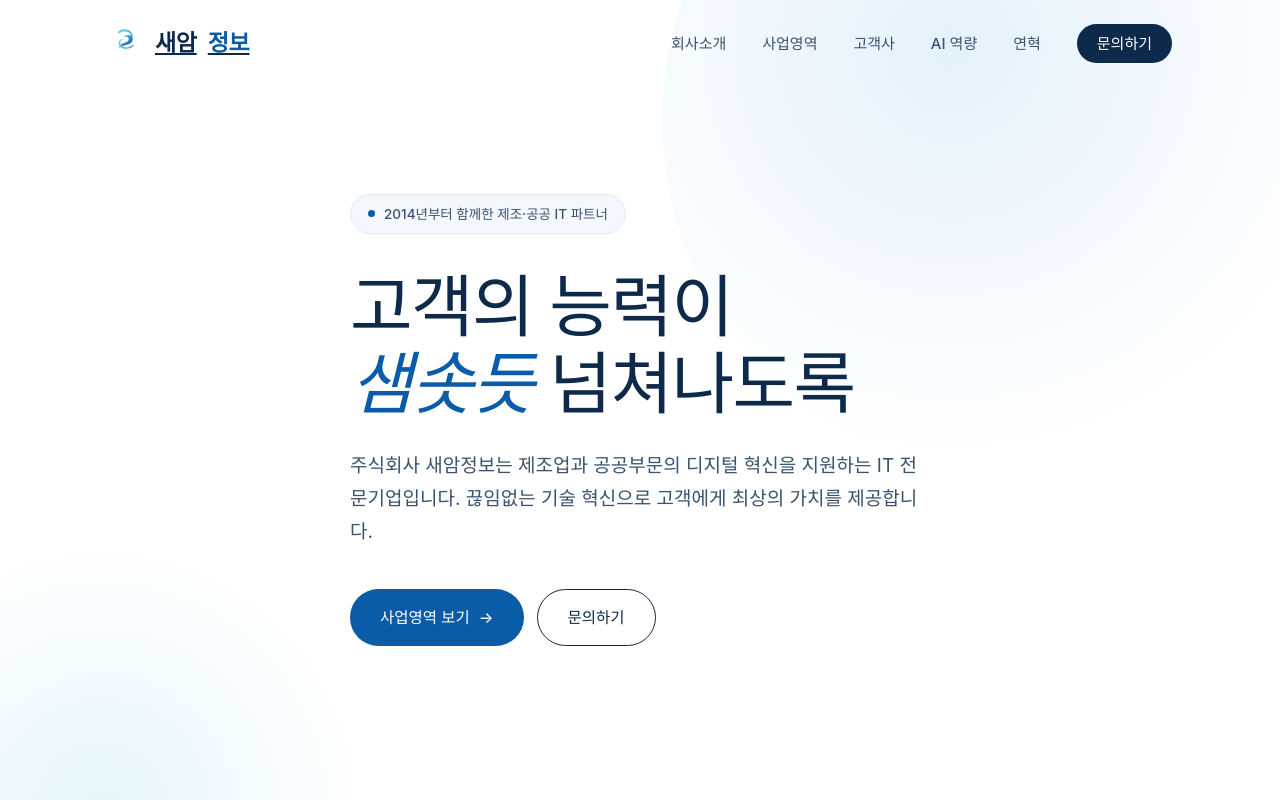
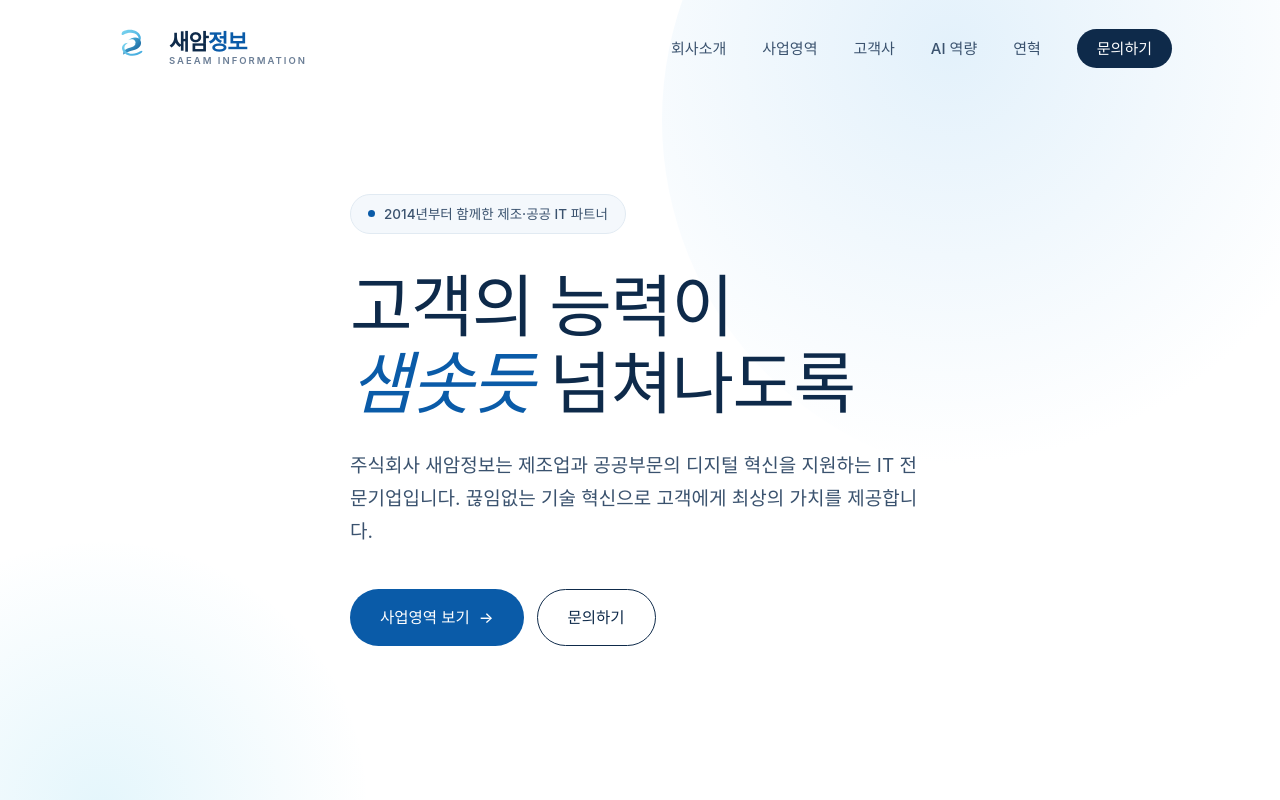
Before and after one commit to mal9999/sainfohome, a plain HTML site: page index.html in a window 1280 px wide. Shown: the top 800 px of the page. Drawn offline with Linux system fonts and the light colour scheme.

Commit message:
로고 디자인 개선: 심볼 확대 및 국문/영문 2단 표기 추가
Co-Authored-By: Claude Opus 4.8 <noreply@anthropic.com>

```diff
--- a/index.html
+++ b/index.html
@@ -44,25 +44,36 @@
     transition: all 0.4s ease;
   }
   header.scrolled {
-    background: rgba(240,238,230,0.82);
+    background: rgba(255,255,255,0.85);
     backdrop-filter: blur(18px);
-    border-bottom: 1px solid var(--line);
-    padding: 16px 0;
+    border-bottom: 1px solid var(--line-soft);
+    padding: 14px 0;
   }
   .nav-inner { display: flex; align-items: center; justify-content: space-between; }
   .logo {
-    display: flex; align-items: center; gap: 11px;
-    font-family: var(--serif);
-    font-weight: 600;
-    font-size: 23px;
-    letter-spacing: -0.3px;
+    display: flex; align-items: center; gap: 13px;
+    font-family: var(--sans);
+    font-weight: 800;
+    font-size: 25px;
+    letter-spacing: -0.8px;
     color: var(--ink);
+    text-decoration: none;
   }
   .logo-mark {
-    width: 36px; height: 36px;
+    width: 48px; height: 48px;
     flex-shrink: 0;
   }
-  .logo span { color: var(--clay); }
+  .logo-text { display: flex; flex-direction: column; line-height: 1; }
+  .logo-text .ko { font-size: 22px; font-weight: 800; letter-spacing: -0.8px; }
+  .logo-text .ko span { color: var(--clay); }
+  .logo-text .en {
+    font-size: 9.5px;
+    font-weight: 600;
+    letter-spacing: 2px;
+    color: var(--ink-muted);
+    margin-top: 3px;
+  }
+  header.scrolled .logo-mark { width: 42px; height: 42px; }
   nav ul { display: flex; gap: 36px; list-style: none; align-items: center; }
   nav a {
     text-decoration: none;
@@ -493,7 +504,9 @@
   .footer-top { display: flex; justify-content: space-between; flex-wrap: wrap; gap: 34px; padding-bottom: 40px; border-bottom: 1px solid rgba(234,244,251,0.12); }
   .footer-brand { max-width: 320px; }
   .footer-brand .logo { color: #EAF4FB; margin-bottom: 16px; }
-  .footer-brand .logo span { color: var(--cyan); }
+  .footer-brand .logo .ko { color: #EAF4FB; }
+  .footer-brand .logo .ko span { color: var(--cyan); }
+  .footer-brand .logo .en { color: rgba(234,244,251,0.5); }
   .footer-brand p { font-size: 14px; line-height: 1.7; }
   .footer-cols { display: flex; gap: 60px; flex-wrap: wrap; }
   .footer-col h5 { color: #EAF4FB; font-size: 14px; font-weight: 600; margin-bottom: 16px; }
@@ -558,7 +571,10 @@
   <div class="container nav-inner">
     <a href="#home" class="logo">
       <svg class="logo-mark" viewBox="0 0 100 100"><use href="#saeam-symbol"/></svg>
-      새암<span>정보</span>
+      <span class="logo-text">
+        <span class="ko">새암<span>정보</span></span>
+        <span class="en">SAEAM INFORMATION</span>
+      </span>
     </a>
     <nav>
       <ul>
@@ -827,7 +843,7 @@
   <div class="container">
     <div class="footer-top">
       <div class="footer-brand">
-        <a href="#home" class="logo"><svg class="logo-mark" viewBox="0 0 100 100"><use href="#saeam-symbol"/></svg>새암<span>정보</span></a>
+        <a href="#home" class="logo"><svg class="logo-mark" viewBox="0 0 100 100"><use href="#saeam-symbol"/></svg><span class="logo-text"><span class="ko">새암<span>정보</span></span><span class="en">SAEAM INFORMATION</span></span></a>
         <p>제조와 공공의 디지털 혁신을 지원하는 IT 전문기업. 검증된 기술과 신뢰로 고객의 성장을 함께합니다.</p>
       </div>
       <div class="footer-cols">
```
